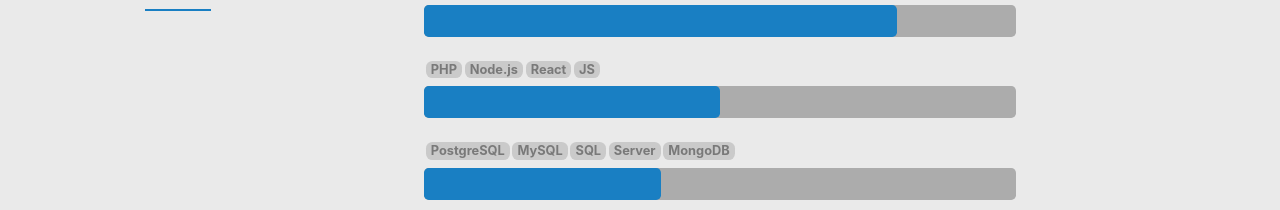
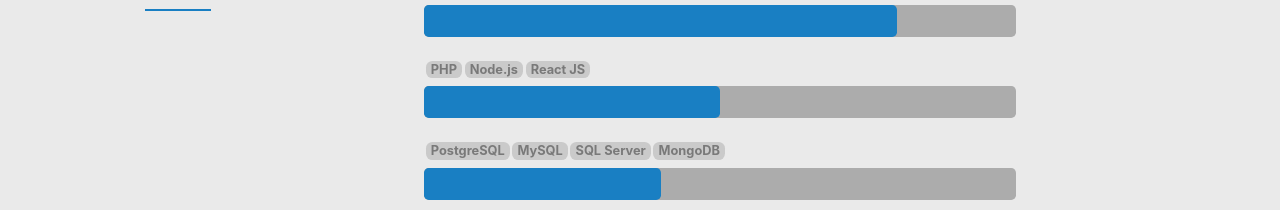
Before and after one commit to gabrielmh13/Portfolio, a React (Create React App) app: page / in a window 1280 px wide. Shown: the part 1619-1829 px from the top of the page. Built offline with nearby package versions, Linux system fonts and the light colour scheme.

Commit message:
Resume Dev

```diff
--- a/src/components/layout/ProgressBar.js
+++ b/src/components/layout/ProgressBar.js
@@ -4,7 +4,7 @@ export default function ProgressBar({skills, perc}){
     return (
         <div className={styles.bar_container}>
             <div className={styles.skills_container}>
-                {skills.split(' ').map((skill) => (
+                {skills.split(',').map((skill) => (
                     <p key={skill}>{skill}</p>
                 ))}
             </div>
--- a/src/components/pages/Resume.js
+++ b/src/components/pages/Resume.js
@@ -28,11 +28,11 @@ export default function Resume(){
                     <p>SKILLS</p>
                 </div>
                 <div className={styles.description_container}>
-                    <ProgressBar skills="HTML CSS Javascript" perc="80" />
-                    <ProgressBar skills="PHP Node.js React JS" perc="50" />
-                    <ProgressBar skills="PostgreSQL MySQL SQL Server MongoDB" perc="40" />
-                    <ProgressBar skills="Apache Nginx" perc="40" />
-                    <ProgressBar skills="Windows Linux" perc="80" />
+                    <ProgressBar skills="HTML,CSS,Javascript" perc="80" />
+                    <ProgressBar skills="PHP,Node.js,React JS" perc="50" />
+                    <ProgressBar skills="PostgreSQL,MySQL,SQL Server,MongoDB" perc="40" />
+                    <ProgressBar skills="Apache,Nginx" perc="40" />
+                    <ProgressBar skills="Windows,Linux" perc="80" />
                 </div>
             </div>
         </section>
```
